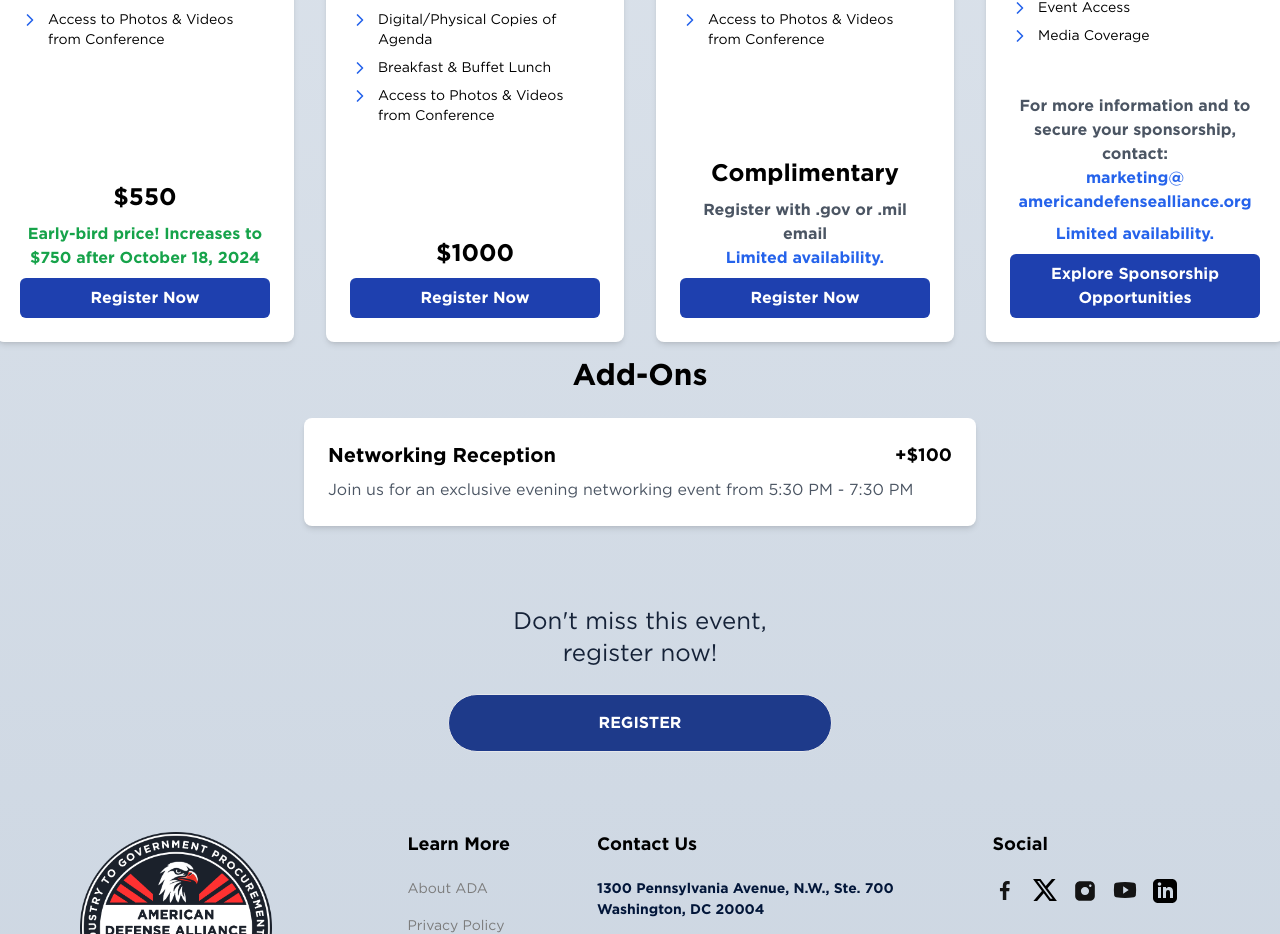
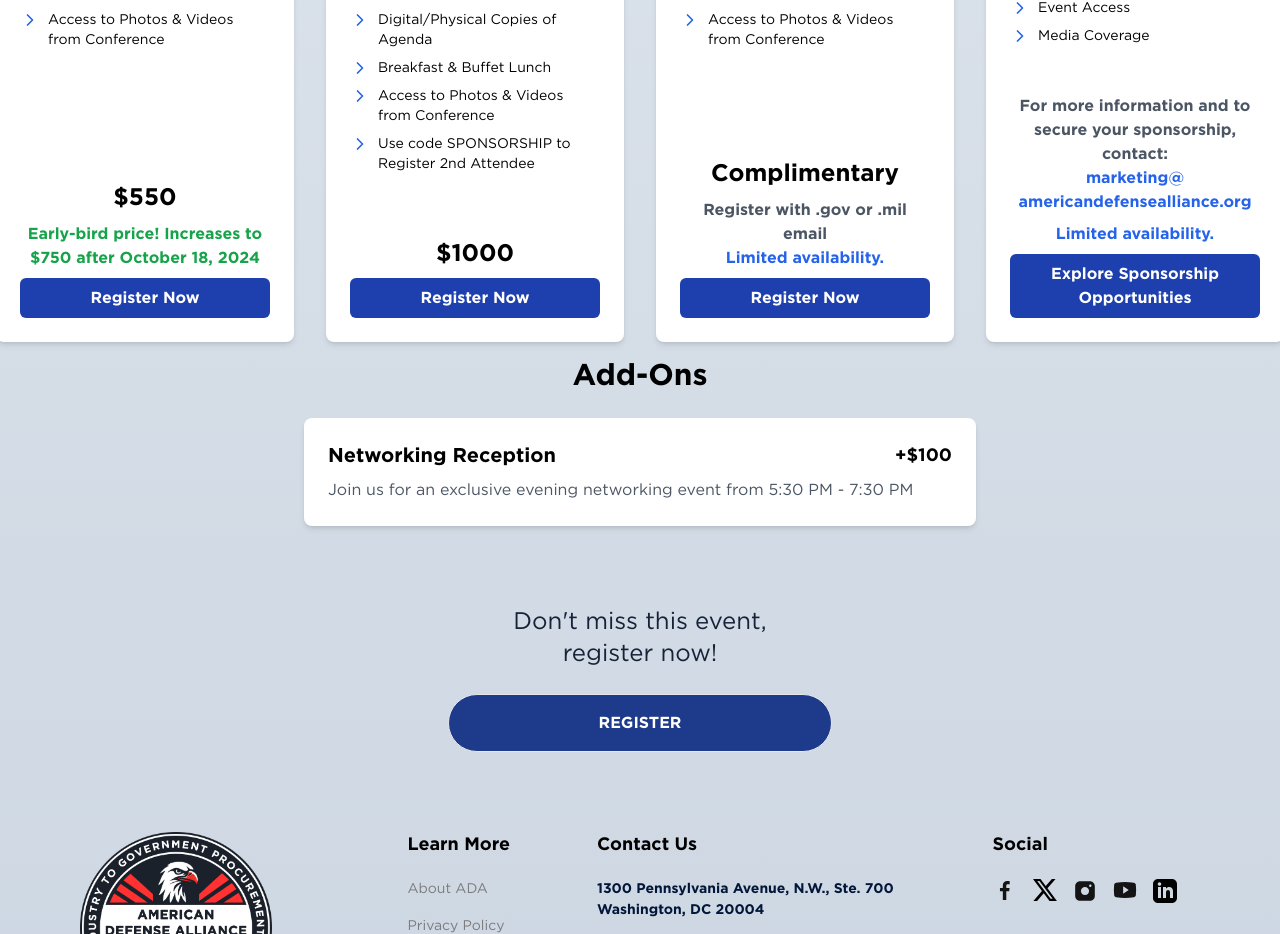
Before and after one commit to masonym/ada-website, a Next.js app: page /events/2025-defense-industry-forecast in a window 1280 px wide. Shown: the part 2900-3834 px from the top of the page. Built offline with nearby package versions, Linux system fonts and the light colour scheme.

Commit message:
Updated image & added perk to display table registration card

```diff
--- a/src/constants/registrations.ts
+++ b/src/constants/registrations.ts
@@ -36,6 +36,7 @@ export const REGISTRATION_TYPES = [
                     "Digital/Physical Copies of Agenda",
                     "Breakfast & Buffet Lunch",
                     "Access to Photos & Videos from Conference",
+                    "Use code SPONSORSHIP to Register 2nd Attendee"
                 ],
                 subtitle: "Includes:",
                 buttonText: "Register Now",
```
Also changed, not shown: public/registration-cards/display-table-pass.png.
